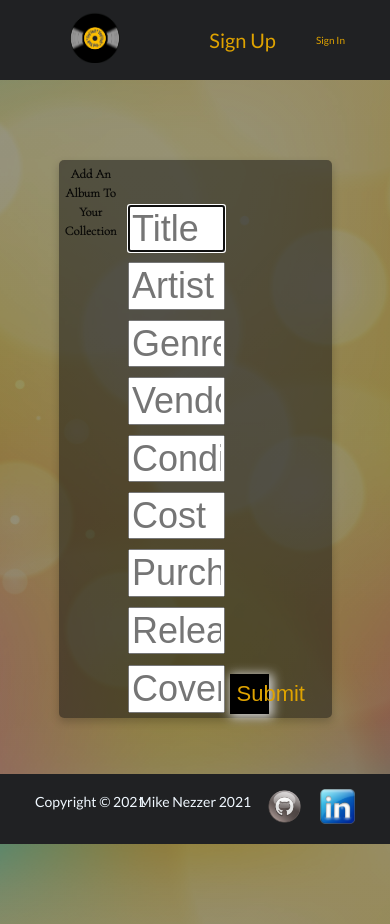
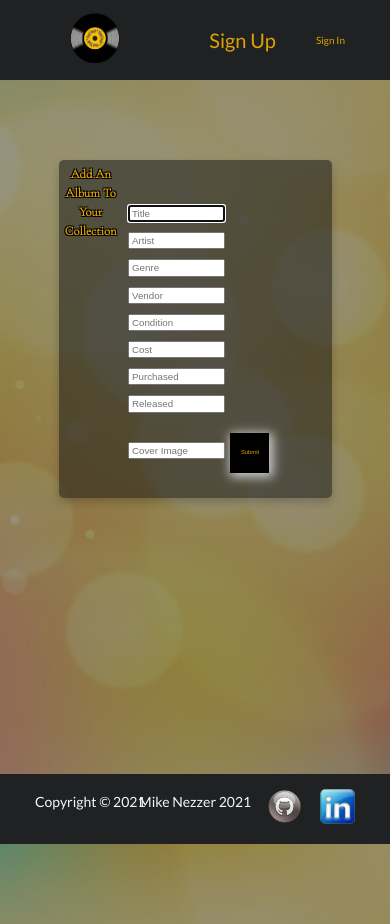
Before and after one commit to mnezz1131/Vinyl-Vault, a React (Create React App) app in the folder client/: page /add-album in a window 390 px wide. Built offline with nearby package versions, Linux system fonts and the light colour scheme; no server answers; a web font is replaced by a local one.

Commit message:
responsive text create album

```diff
--- a/client/src/screens/AlbumCreate/AlbumCreate.css
+++ b/client/src/screens/AlbumCreate/AlbumCreate.css
@@ -1,18 +1,15 @@
 .create-album-container {
   display: flex;
-  /* flex-direction: row;
- justify-content: center;
- align-items: center; */
   margin: 0 auto;
   border-radius: 4%;
   margin-top: 80px;
   width: 70vw;
-  /* margin-right: 40px; */
   /* Add shadows to create the "card" effect */
   box-shadow: 0 4px 8px 0 rgba(0, 0, 0, 0.2);
   transition: 0.3s;
   background-color: rgba(17, 16, 16, 0.5);
   border-radius: 5px;
+  padding-bottom: 25px;;
 }
 
 .album-create-title {
@@ -21,15 +18,16 @@
   text-align: center;
   font-family: "Cormorant Garamond", serif;
   font-size: 3.25vw;
+  color: #dfa300;
+  text-shadow: -1px -1px 0 #000, 1px -1px 0 #000, -1px 1px 0 #000,
+    1px 1px 0 #000;
   line-height: 1.5;
   font-weight: 600;
   padding: 5px;
 }
+
 .album-create {
   display: flex;
-  /* flex-direction: row;
-  justify-content: center;
-  align-items: center; */
   margin: 0 auto;
   border-radius: 4%;
   margin-top: 40px;
@@ -44,10 +42,8 @@
 }
 
 .album-create-inputbox {
-  font-size: 36px;
+  font-size:2.5vw;
   margin: 5px;
-  /* display: flex;
-flex-direction: row; */
   width: 25vw;
 }
 
@@ -56,7 +52,7 @@ flex-direction: row; */
 }
 
 .ablum-create-submit-button {
-  font-size: 22px;
+  font-size: 1.5vw;
   font-family: Arial, Helvetica, sans-serif;
   height: 40px;
   width: 10vw;
@@ -66,8 +62,7 @@ flex-direction: row; */
   border: none;
   box-shadow: 2px 2px 10px 2px #cecece;
   cursor: pointer;
-  margin-top:15px !important;
-
+  margin-top: 15px !important;
 }
 
 .ablum-create-submit-button {
```
